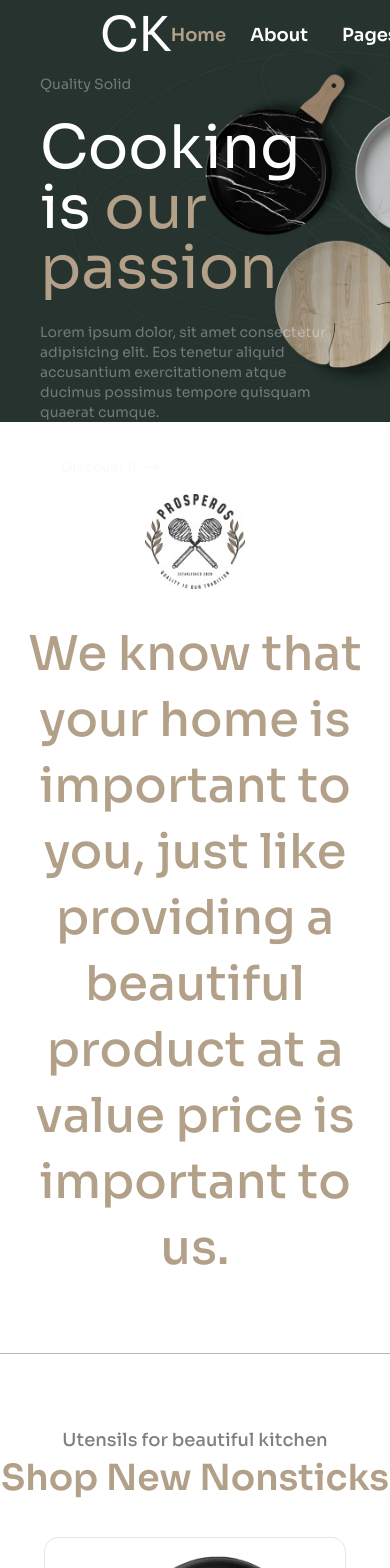
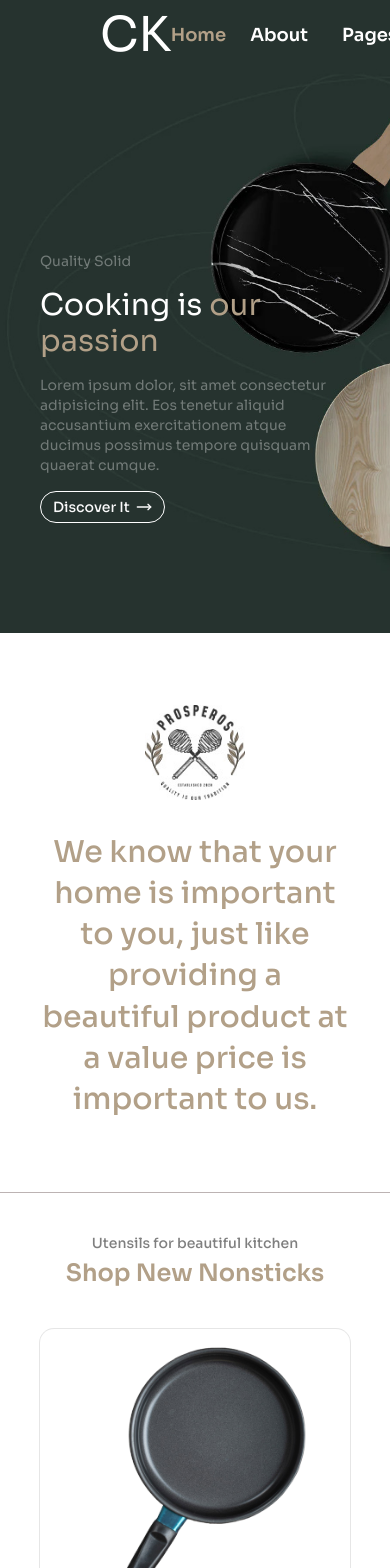
Before and after one commit to Owoyeleadedayo/ecommerce, a Next.js app: page / in a window 390 px wide. Shown: the top 1568 px of the page. Built offline with nearby package versions, Linux system fonts and the light colour scheme.

Commit message:
chore:created a footer component

```diff
--- a/app/layout.tsx
+++ b/app/layout.tsx
@@ -2,6 +2,7 @@ import type { Metadata } from "next";
 import { Sora } from "next/font/google";
 import "./globals.css";
 import NavBar from "@/components/NavBar";
+import Footer from "@/components/Footer";
 
 const sora = Sora({
   variable: "--font-sora",
@@ -27,6 +28,7 @@ export default function RootLayout({
       <body className="min-h-full flex flex-col">
         <NavBar />
         {children}
+        <Footer />
       </body>
     </html>
   );
--- a/app/page.tsx
+++ b/app/page.tsx
@@ -9,14 +9,14 @@ import { MoveRight } from "lucide-react";
 export default function Home() {
   return (
     <>
-      <div className="pt-17.5 flex relative min-h-[50vh] md:h-screen bg-[url('/images/banner.jpg')] bg-no-repeat bg-cover bg-fixed bg-center ">
+      <div className="pt-17.5 flex relative min-h-[75vh] md:h-screen bg-[url('/images/banner.jpg')] bg-no-repeat bg-cover bg-fixed bg-center ">
         {" "}
         <div className="absolute inset-0 bg-black/10"></div>
         <div className="absolute flex flex-col w-full h-full justify-center items-left px-10 md:px-25 gap-3">
-          <div className="flex flex-col gap-6">
+          <div className="flex flex-col gap-4 md:gap-6">
             <p className="text-sm text-white/35">Quality Solid</p>
             <div>
-              <p className="text-6xl text-white ">
+              <p className="text-3xl md:text-6xl text-white ">
                 Cooking is{" "}
                 <span className="text-[#B2A088]">
                   our <br></br>passion
@@ -33,7 +33,7 @@ export default function Home() {
             <div>
               <Button
                 className={
-                  "bg-transparent border border-white p-5 rounded-3xl hover:text-black hover:bg-white transition-colors duration-300 cursor-pointer"
+                  "bg-transparent border border-white p-3 md:p-5 rounded-3xl hover:text-black hover:bg-white transition-colors duration-300 cursor-pointer"
                 }
               >
                 Discover It <MoveRight />
--- /dev/null
+++ b/components/Footer.tsx
@@ -0,0 +1,11 @@
+import React from 'react';
+
+const Footer = () => {
+  return (
+    <div className='flex w-full py-20 px-25 bg-accent '>
+      Footer
+    </div>
+  );
+}
+
+export default Footer;
--- a/components/Home/AboutOurProduct.tsx
+++ b/components/Home/AboutOurProduct.tsx
@@ -37,21 +37,21 @@ const AboutOurProduct = () => {
     },
   ];
   return (
-    <section className="flex flex-col w-full h-full bg-[#F5EDE7] justify-center items-center py-22 gap-10">
+    <section className="flex flex-col w-full h-full bg-[#F5EDE7] justify-center items-center px-10 py-14 md:py-22 gap-5 md:gap-10">
       <div className="flex flex-col gap-1">
-        <p className="text-black/50 text-lg text-center font-medium capitalize">
+        <p className="text-black/50 text-sm md:text-lg text-center font-medium capitalize">
           about our product
         </p>
-        <p className="text-black text-4xl text-center font-medium">
+        <p className="text-black text-2xl md:text-4xl text-center font-medium">
           {" "}
           Designed for better cooking
         </p>
       </div>
 
-      <div className="grid grid-cols-1 sm:grid-cols-2 lg:grid-cols-4 gap-6 w-full max-w-5xl">
+      <div className="grid grid-cols-1 sm:grid-cols-2 lg:grid-cols-4 gap-3 md:gap-6 w-full max-w-5xl">
         {features.map((item) => (
           <div key={item.id} className="flex flex-col max-w-sm gap-3">
-            <div className="relative h-16 w-full overflow-hidden">
+            <div className="relative h-14 md:h-16 w-full overflow-hidden">
               <Image
                 src={item.image}
                 alt={item.alt}
@@ -60,8 +60,8 @@ const AboutOurProduct = () => {
               />
             </div>
             <div className="flex flex-col gap-1 text-center pb-4">
-              <p className="text-2xl font-normal">{item.title}</p>
-              <p className="text-black/60 text-base font-light">
+              <p className="text-xl md:text-2xl font-normal">{item.title}</p>
+              <p className="text-black/60 text-sm md:text-base font-light">
                 {item.description}
               </p>
             </div>
--- a/components/Home/MessageBox.tsx
+++ b/components/Home/MessageBox.tsx
@@ -3,7 +3,7 @@ import React from 'react';
 
 const MessageBox = () => {
   return (
-    <section className="flex flex-col bg-[#FFFFFF] py-18 justify-center items-center gap-8 border-b-[#bcb3b3] border-b">
+    <section className="flex flex-col bg-[#FFFFFF] py-18 justify-center items-center gap-8 px-10 md:px-0 border-b-[#bcb3b3] border-b">
       <div>
         <Image
           src={"/images/elogo.jpg"}
@@ -14,7 +14,7 @@ const MessageBox = () => {
         />
       </div>
       <div>
-        <p className="max-w-3xl text-5xl text-[#B2A088] font-medium text-center leading-snug">
+        <p className="w-full md:max-w-3xl text-3xl md:text-5xl text-[#B2A088] font-medium text-center leading-snug">
           We know that your home is important to you, just like providing a
           beautiful product at a value price is important to us.
         </p>
--- a/components/Home/ShopNew.tsx
+++ b/components/Home/ShopNew.tsx
@@ -24,20 +24,23 @@ const ShopNew = () => {
       },
     ];
   return (
-    <section className="flex flex-col bg-[#FFFFFF] justify-center items-center py-18 gap-10">
+    <section className="flex flex-col bg-[#FFFFFF] justify-center items-center py-10 md:py-18 px-10 md:px-35 gap-10">
       <div className="flex flex-col gap-1">
-        <p className="text-black/50 text-lg text-center font-medium">
+        <p className="text-black/50 text-sm md:text-lg text-center font-medium">
           Utensils for beautiful kitchen
         </p>
-        <p className="text-[#B2A088] text-4xl text-center font-semibold">
+        <p className="text-[#B2A088] text-2xl md:text-4xl text-center font-semibold">
           {" "}
           Shop New Nonsticks
         </p>
       </div>
 
-      <div className="grid grid-cols-1 md:grid-cols-3 gap-8">
+      <div className="w-full grid grid-cols-1 md:grid-cols-2 lg:grid-cols-3 place-items-center gap-8">
         {products.map((product) => (
-          <Card key={product.id} className="group relative w-75 h-full py-0">
+          <Card
+            key={product.id}
+            className="group relative w-full md:w-75 h-full py-0"
+          >
             <div className="relative h-80 w-full overflow-hidden">
               <Image
                 src={product.image}
@@ -58,7 +61,9 @@ const ShopNew = () => {
 
             <div className="flex flex-col gap-1 border-gray-200 text-center pb-4">
               <p className="text-xl font-semibold">{product.name}</p>
-              <p className="text-black/60 text-base font-medium">₦{product.price.toLocaleString()}</p>
+              <p className="text-black/60 text-base font-medium">
+                ₦{product.price.toLocaleString()}
+              </p>
             </div>
           </Card>
         ))}
--- a/components/Home/Utensils.tsx
+++ b/components/Home/Utensils.tsx
@@ -54,20 +54,23 @@ const Utensils = () => {
       },
     ];
   return (
-    <section className="flex flex-col bg-[#FFFFFF] justify-center items-center py-22 gap-10">
+    <section className="flex flex-col bg-[#FFFFFF] justify-center items-center px-10 py-18 md:py-22 gap-10">
       <div className="flex flex-col gap-1">
-        <p className="text-black/50 text-lg text-center font-medium">
+        <p className="text-black/50 text-sm md:text-lg text-center font-medium">
           The paradise of utensils
         </p>
-        <p className="text-[#B2A088] text-4xl text-center font-semibold">
+        <p className="text-[#B2A088] text-2xl md:text-4xl text-center font-semibold">
           {" "}
           Get everything in one spot
         </p>
       </div>
 
-      <div className="grid grid-cols-1 md:grid-cols-4 w-full max-w-6xl gap-5">
+      <div className="grid grid-cols-1 md:grid-cols-2 lg:grid-cols-4 w-full max-w-6xl place-items-center gap-5">
         {products.map((product) => (
-          <Card key={product.id} className="group relative w-68 h-full py-0">
+          <Card
+            key={product.id}
+            className="group relative w-full md:w-68 h-full py-0"
+          >
             <div className="relative h-60 w-full overflow-hidden">
               <Image
                 src={product.image}
```
